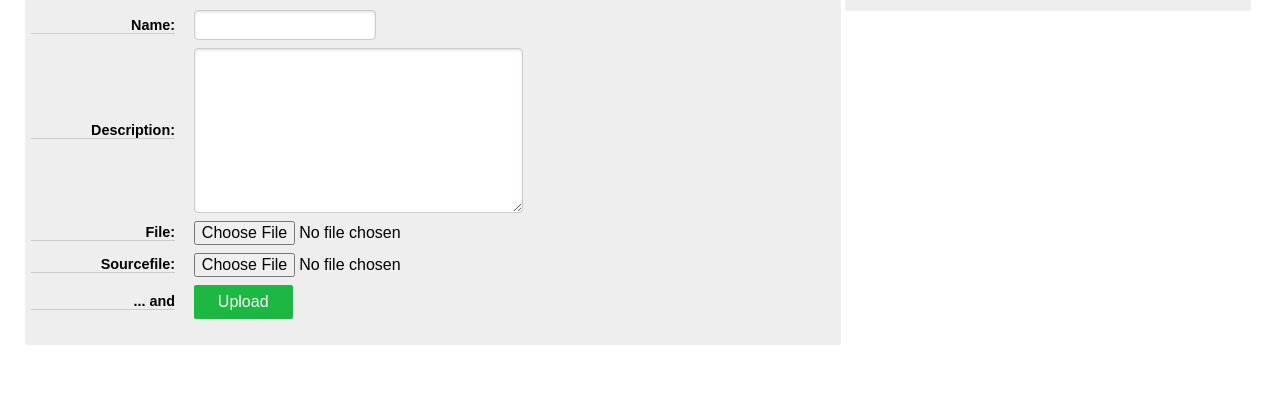
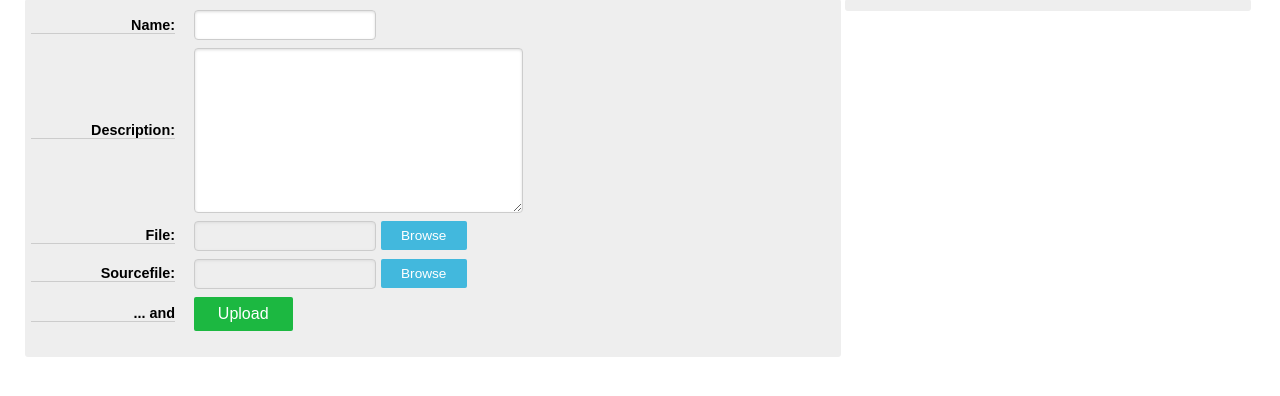
Before and after one commit to LongHairedHacker/past3d, a Django app: a page that uses pastebin/templates/pastebin/geometry_create.html in a window 1280 px wide. Shown: the part 133-529 px from the top of the page. Run offline with Django 3.2, Linux system fonts and the light colour scheme.

Commit message:
Fancy looking filefields

```diff
--- a/pastebin/templates/pastebin/geometry.html
+++ b/pastebin/templates/pastebin/geometry.html
@@ -16,7 +16,7 @@
   	<script src="{{STATIC_URL}}js/thingview.js/three.min.js"></script>
   	<script src="{{STATIC_URL}}js/thingview.js/thingiview.js"></script>
 
-  	<script>
+  	<script type="text/javascript">
     	$(window).load(function() {
       	// You may want to place these lines inside an onload handler
       		CFInstall.check({
--- a/pastebin/templates/pastebin/geometry_create.html
+++ b/pastebin/templates/pastebin/geometry_create.html
@@ -1,6 +1,32 @@
 {% extends "base.html" %}
 
+
 {% block title %} New paste {% endblock %}
+
+
+{% block headeraddons %}
+<script src="{{STATIC_URL}}js/jquery-1.10.2.min.js"></script>
+<script type="text/javascript">
+$(document).ready(function() {
+    $("input[type='file']").each(function () {
+        $(this).hide();
+        $(this).after(' <a href="#" class="browsebutton pure-button button-lightblue">Browse</a>');
+        $(this).after('<input type="text" readonly/>');
+
+        $(this).change(function() {
+            $(this).next().val($(this).val());
+        });
+    });
+
+    $(".browsebutton").click(function() {
+        console.log("foo");
+        $(this).prev().prev().click();
+    });
+});
+
+</script>
+{% endblock %}
+
 
 {% block content %}
 <div id="content">
--- a/static_common/css/layout.css
+++ b/static_common/css/layout.css
@@ -47,6 +47,8 @@
   .textcontainer .pure-form .errorlist {
     list-style: none;
     color: #e9322d; }
+  .textcontainer .pure-form .browsebutton {
+    font-size: 85%; }
 
 .button-green {
   background-color: #1CB841;
--- a/static_common/css/layout.scss
+++ b/static_common/css/layout.scss
@@ -64,6 +64,10 @@
 			list-style: none;
 			color: #e9322d;
 		}
+
+		.browsebutton {
+			font-size: 85%;
+		}
 	}
 }
 
```
